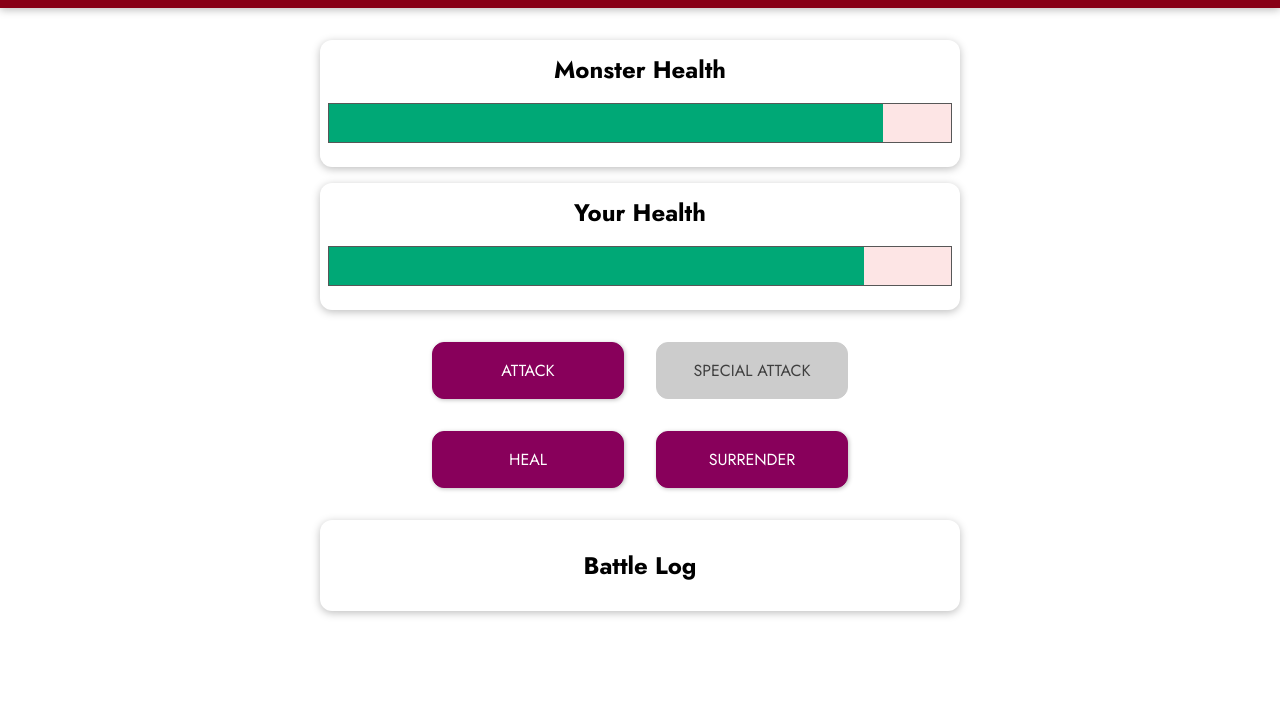
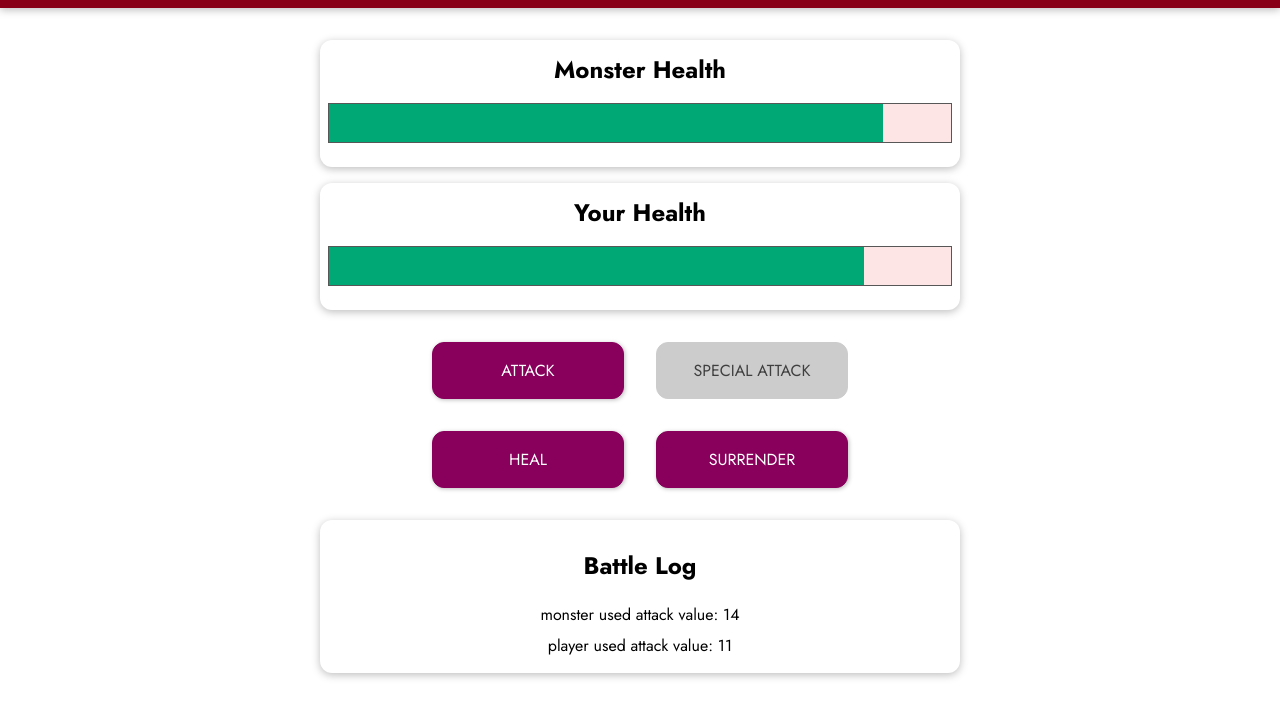
Before and after one commit to Abilxty/vueMonsterSlyer, a plain HTML site: page index.html in a window 1280 px wide. Both pictures are taken after a click on the button "ATTACK". Shown: the part 97-800 px from the top of the page. Drawn offline with nearby package versions, Linux system fonts and the light colour scheme.

Commit message:
Added a battlelog

```diff
--- a/app.js
+++ b/app.js
@@ -9,6 +9,7 @@ const app = Vue.createApp({
       monsterHealth: 100,
       currentRound: 0,
       winner: null,
+      logMessages: [],
     };
   },
   computed: {
@@ -43,6 +44,14 @@ const app = Vue.createApp({
     },
   },
   methods: {
+    addLogMessage(who, what, value) {
+      const obj = {
+        actionBy: who,
+        actionType: what,
+        actionValue: value,
+      };
+      this.logMessages.unshift(obj);
+    },
     surrender() {
       this.winner = "monster";
     },
@@ -51,14 +60,17 @@ const app = Vue.createApp({
       this.currentRound = 0;
       this.monsterHealth = 100;
       this.playerHealth = 100;
+      this.logMessages = [];
     },
     healPlayer() {
       this.currentRound++;
       const healValue = getRandomValue(8, 20);
       if (this.playerHealth + healValue > 100) {
+        this.addLogMessage("player", "heal", healValue);
         this.playerHealth = 100;
       } else {
         this.playerHealth += healValue;
+        this.addLogMessage("player", "heal", healValue);
       }
       this.attackPlayer();
     },
@@ -66,16 +78,19 @@ const app = Vue.createApp({
       this.currentRound++;
       const attackValue = getRandomValue(10, 25);
       this.monsterHealth -= attackValue;
+      this.addLogMessage("player", "special attack", attackValue);
       this.attackPlayer();
     },
     attackMonster() {
       this.currentRound++;
       const attackValue = getRandomValue(5, 12);
       this.monsterHealth -= attackValue;
+      this.addLogMessage("player", "attack", attackValue);
       this.attackPlayer();
     },
     attackPlayer() {
       const attackValue = getRandomValue(8, 15);
+      this.addLogMessage("monster", "attack", attackValue);
       this.playerHealth -= attackValue;
     },
   },
--- a/index.html
+++ b/index.html
@@ -45,7 +45,12 @@
       </section>
       <section id="log" class="container">
         <h2>Battle Log</h2>
-        <ul></ul>
+        <ul>
+          <li v-for="log in logMessages">
+            {{ log.actionBy }} used {{ log.actionType}} value:
+            {{log.actionValue}}
+          </li>
+        </ul>
       </section>
     </div>
   </body>
```
